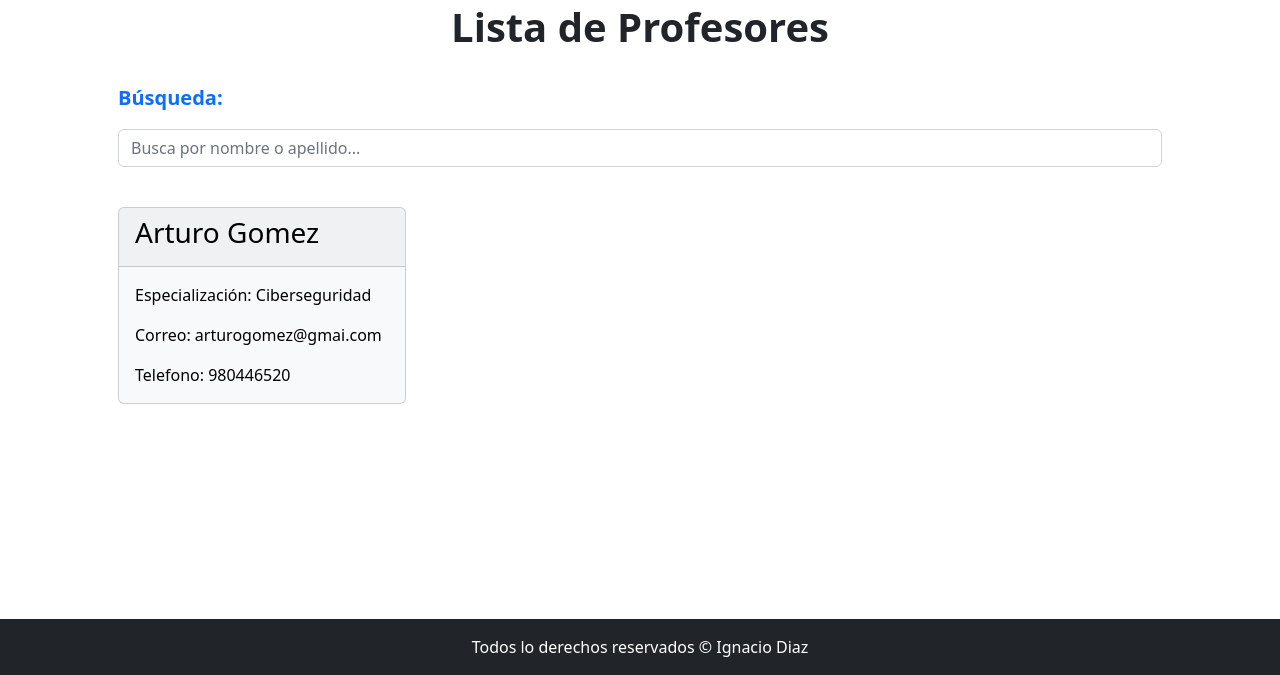
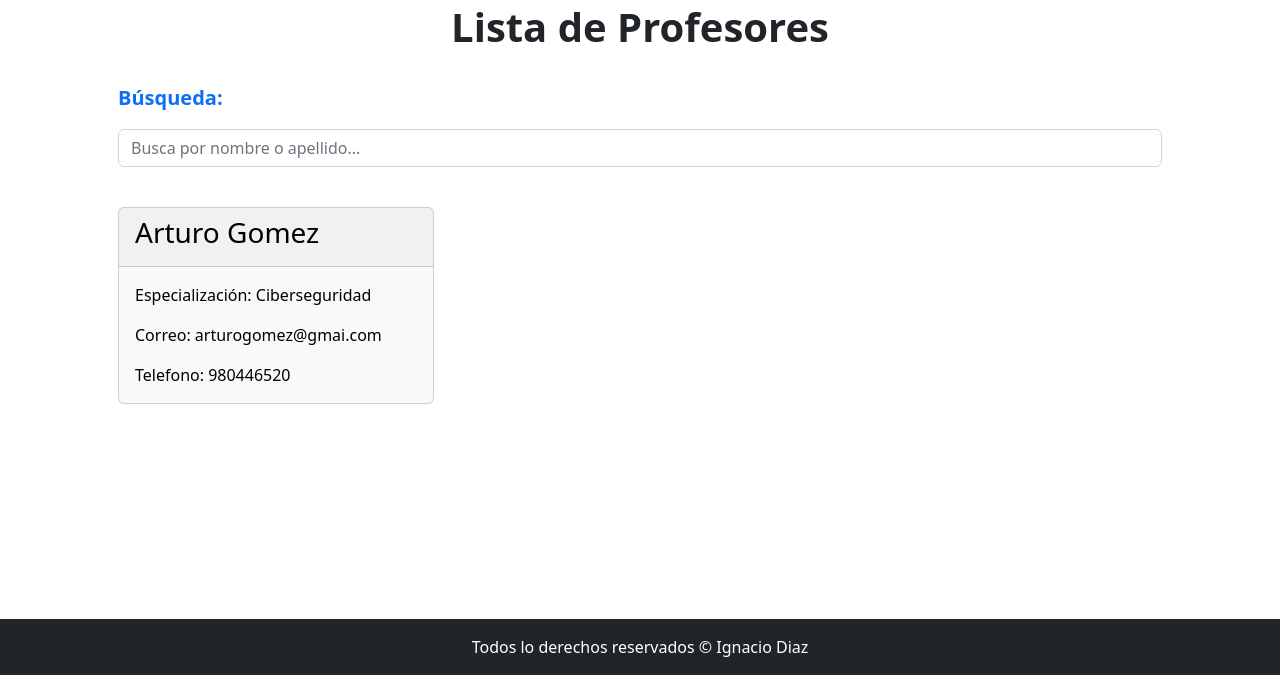
Before and after one commit to ignaciodiazdev/diaz-tercera-pre-entrega, a Django app: page /profesor/list/ in a window 1280 px wide. Shown: the part 125-800 px from the top of the page. Run offline with Django 5.2, Linux system fonts and the light colour scheme; data comes from the database, SQL or seed files in the repository; some libraries are stand-ins or nearby versions.

Commit message:
add: se mejoro el estilo del componente card

```diff
--- a/project/profesor/templates/profesor/components/card.html
+++ b/project/profesor/templates/profesor/components/card.html
@@ -1,8 +1,7 @@
 <div class="col-md-4 mb-5 my-4">
-    <div class="card text-bg-light mb-3 " style="max-width: 18rem;">
+    <div class="card  h-100 text-bg-light">
         <div class="card-header "><h3>{{ nombre }} {{ apellido }}</h3></div>
         <div class="card-body">
-            <!-- <h5 class="card-title">Dark card title</h5> -->
             <p class="card-text">Especialización: {{ especializacion }}</p>
             <p class="card-text">Correo: {{ correo }}</p>
             <p class="card-text">Telefono: {{ telefono }}</p>
```
